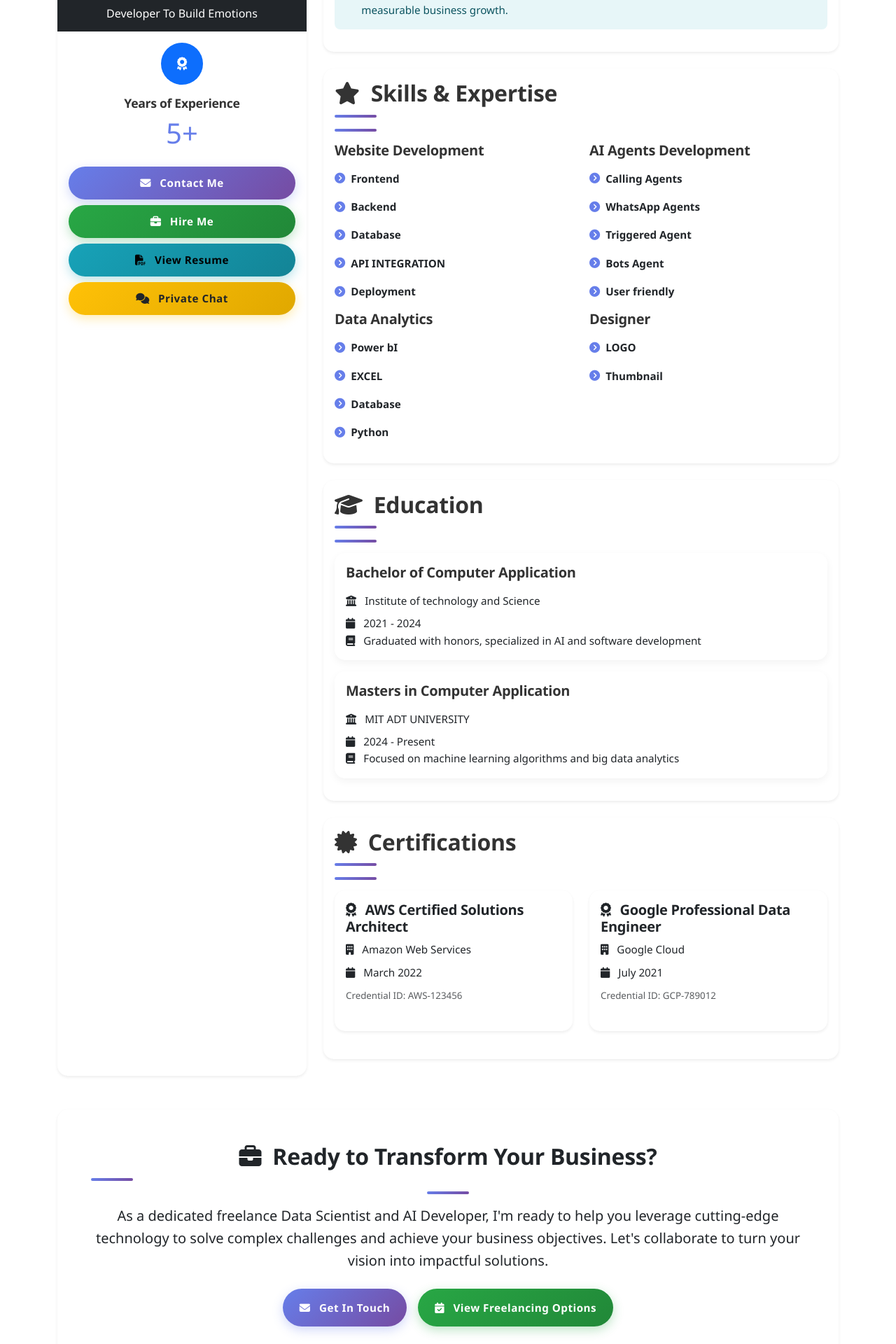
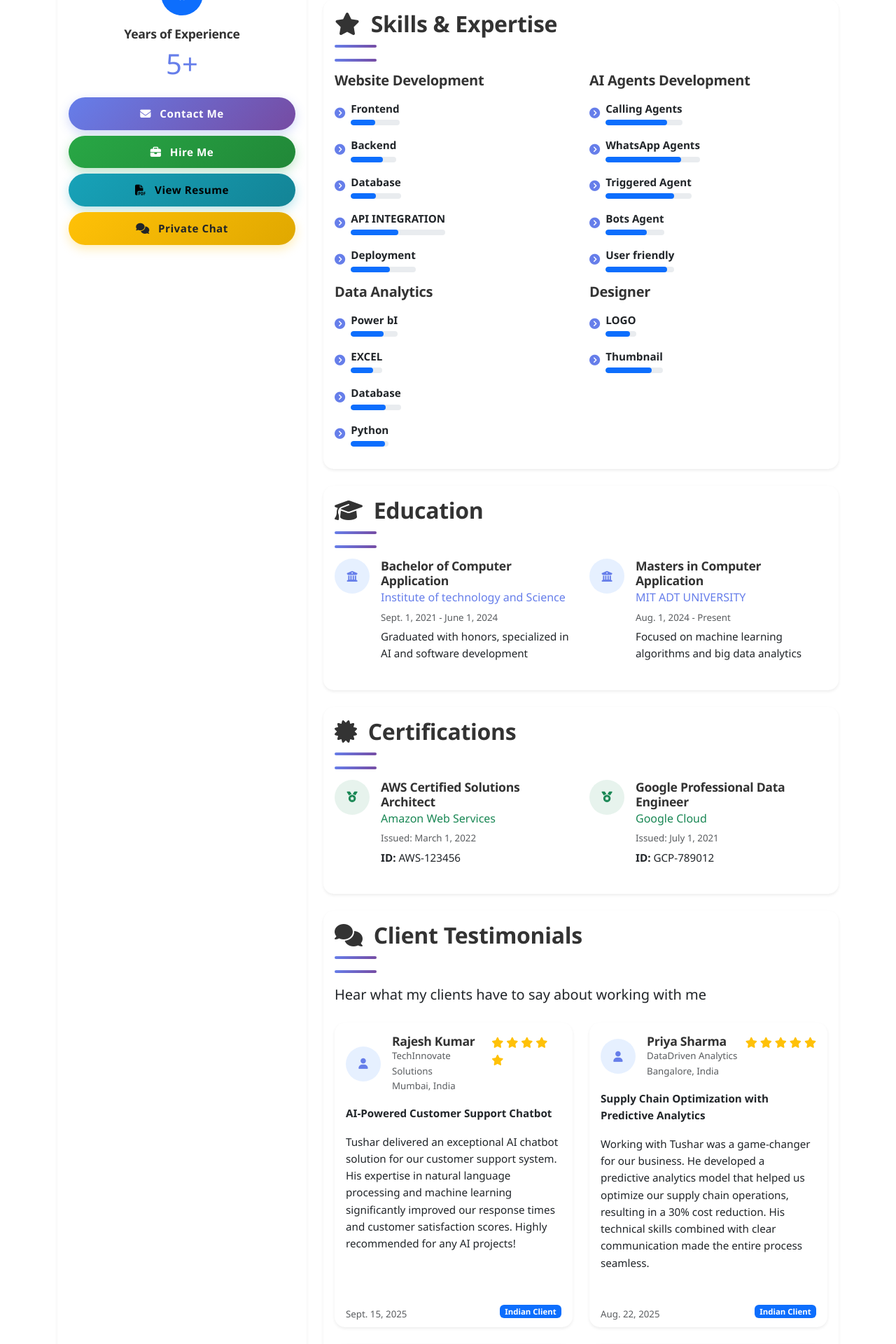
Before and after one commit to Tusharsinghoffical/Website.github.io, a Django app: page /about/ in a window 1280 px wide. Shown: the part 560-2480 px from the top of the page at 70% size. Run offline with Django 5.2, Linux system fonts and the light colour scheme; data comes from the database, SQL or seed files in the repository; both versions use the stored data as it was after the commit.

Commit message:
Add testimonials model and fake feedback from 4 Indian and 1 foreign client

```diff
--- a/about/views.py
+++ b/about/views.py
@@ -1,5 +1,5 @@
 from django.shortcuts import render
-from .models import Profile, SkillCategory, Skill, Education, Certification
+from .models import Profile, SkillCategory, Skill, Education, Certification, Testimonial
 
 def index(request):
     # Get profile from database
@@ -28,59 +28,54 @@ def index(request):
             {'name': 'Tools & Technologies', 'order': 4}
         ]
 
-        for category_data in categories_data:
-            SkillCategory.objects.create(**category_data)  # type: ignore
+        for cat_data in categories_data:
+            SkillCategory.objects.create(**cat_data)  # type: ignore
 
         skill_categories = SkillCategory.objects.all()  # type: ignore
 
-    # Add skills to each category (without direct assignment)
+    # Get skills for each category
     categories_with_skills = []
     for category in skill_categories:
+        skills = Skill.objects.filter(category=category)  # type: ignore
+        # If no skills exist for this category, create default ones
+        if not skills.exists():
+            if category.name == 'Programming Languages':
+                skills_data = [
+                    {'category': category, 'name': 'Python', 'proficiency_level': 95, 'order': 1},
+                    {'category': category, 'name': 'JavaScript', 'proficiency_level': 85, 'order': 2},
+                    {'category': category, 'name': 'SQL', 'proficiency_level': 90, 'order': 3}
+                ]
+            elif category.name == 'Frameworks & Libraries':
+                skills_data = [
+                    {'category': category, 'name': 'Django', 'proficiency_level': 90, 'order': 1},
+                    {'category': category, 'name': 'React', 'proficiency_level': 85, 'order': 2},
+                    {'category': category, 'name': 'TensorFlow', 'proficiency_level': 80, 'order': 3}
+                ]
+            elif category.name == 'Databases':
+                skills_data = [
+                    {'category': category, 'name': 'PostgreSQL', 'proficiency_level': 85, 'order': 1},
+                    {'category': category, 'name': 'MongoDB', 'proficiency_level': 80, 'order': 2},
+                    {'category': category, 'name': 'Redis', 'proficiency_level': 75, 'order': 3}
+                ]
+            else:  # Tools & Technologies
+                skills_data = [
+                    {'category': category, 'name': 'Docker', 'proficiency_level': 80, 'order': 1},
+                    {'category': category, 'name': 'AWS', 'proficiency_level': 75, 'order': 2},
+                    {'category': category, 'name': 'Git', 'proficiency_level': 90, 'order': 3}
+                ]
+
+            for skill_data in skills_data:
+                Skill.objects.create(**skill_data)  # type: ignore
+
+            skills = Skill.objects.filter(category=category)  # type: ignore
+
         category_dict = {
             'id': category.id,
             'name': category.name,
             'order': category.order,
-            'skills': Skill.objects.filter(category=category)  # type: ignore
+            'skills': skills
         }
         categories_with_skills.append(category_dict)
-
-    # If no skills exist, create default ones
-    if not Skill.objects.exists():  # type: ignore
-        skills_data = [
-            # Programming Languages
-            {'category_id': 1, 'name': 'Python', 'proficiency_level': 95, 'order': 1},
-            {'category_id': 1, 'name': 'JavaScript', 'proficiency_level': 85, 'order': 2},
-            {'category_id': 1, 'name': 'SQL', 'proficiency_level': 90, 'order': 3},
-
-            # Frameworks & Libraries
-            {'category_id': 2, 'name': 'Django', 'proficiency_level': 90, 'order': 1},
-            {'category_id': 2, 'name': 'React', 'proficiency_level': 85, 'order': 2},
-            {'category_id': 2, 'name': 'TensorFlow', 'proficiency_level': 80, 'order': 3},
-
-            # Databases
-            {'category_id': 3, 'name': 'PostgreSQL', 'proficiency_level': 85, 'order': 1},
-            {'category_id': 3, 'name': 'MongoDB', 'proficiency_level': 80, 'order': 2},
-            {'category_id': 3, 'name': 'Redis', 'proficiency_level': 75, 'order': 3},
-
-            # Tools & Technologies
-            {'category_id': 4, 'name': 'Docker', 'proficiency_level': 80, 'order': 1},
-            {'category_id': 4, 'name': 'AWS', 'proficiency_level': 75, 'order': 2},
-            {'category_id': 4, 'name': 'Git', 'proficiency_level': 90, 'order': 3}
-        ]
-
-        for skill_data in skills_data:
-            Skill.objects.create(**skill_data)  # type: ignore
-
-        # Refresh categories with skills
-        categories_with_skills = []
-        for category in SkillCategory.objects.all():  # type: ignore
-            category_dict = {
-                'id': category.id,
-                'name': category.name,
-                'order': category.order,
-                'skills': Skill.objects.filter(category=category)  # type: ignore
-            }
-            categories_with_skills.append(category_dict)
 
     # Get education from database
     education = Education.objects.filter(profile=profile)  # type: ignore
@@ -90,23 +85,23 @@ def index(request):
         education_data = [
             {
                 'profile': profile,
-                'degree': 'Master of Science in Data Science',
-                'institution': 'University of Technology',
-                'specialization': 'Machine Learning',
-                'start_date': '2020-09-01',
+                'degree': 'Bachelor of Technology in Computer Science',
+                'institution': 'University Name',
+                'specialization': 'AI and Machine Learning',
+                'start_date': '2018-07-01',
                 'end_date': '2022-06-01',
                 'is_current': False,
-                'description': 'Focused on machine learning algorithms and big data analytics',
+                'description': 'Focused on artificial intelligence, machine learning, and software development',
                 'order': 1
             },
             {
                 'profile': profile,
-                'degree': 'Bachelor of Technology in Computer Science',
-                'institution': 'Institute of Engineering',
-                'specialization': 'Artificial Intelligence',
-                'start_date': '2016-09-01',
-                'end_date': '2020-06-01',
-                'is_current': False,
+                'degree': 'Master of Technology in Data Science',
+                'institution': 'University Name',
+                'specialization': 'Advanced Data Analytics',
+                'start_date': '2022-07-01',
+                'end_date': None,
+                'is_current': True,
                 'description': 'Graduated with honors, specialized in AI and software development',
                 'order': 2
             }
@@ -148,11 +143,92 @@ def index(request):
 
         certifications = Certification.objects.filter(profile=profile)  # type: ignore
 
+    # Get testimonials from database
+    testimonials = Testimonial.objects.filter(profile=profile)  # type: ignore
+
+    # If no testimonials exist, create default ones
+    if not testimonials.exists():
+        testimonials_data = [
+            # Indian clients
+            {
+                'profile': profile,
+                'client_name': 'Rajesh Kumar',
+                'client_company': 'TechInnovate Solutions',
+                'client_location': 'Mumbai, India',
+                'client_type': 'indian',
+                'rating': 5,
+                'testimonial_text': 'Tushar delivered an exceptional AI chatbot solution for our customer support system. His expertise in natural language processing and machine learning significantly improved our response times and customer satisfaction scores. Highly recommended for any AI projects!',
+                'project_name': 'AI-Powered Customer Support Chatbot',
+                'date': '2025-09-15',
+                'order': 1,
+                'is_featured': True
+            },
+            {
+                'profile': profile,
+                'client_name': 'Priya Sharma',
+                'client_company': 'DataDriven Analytics',
+                'client_location': 'Bangalore, India',
+                'client_type': 'indian',
+                'rating': 5,
+                'testimonial_text': 'Working with Tushar was a game-changer for our business. He developed a predictive analytics model that helped us optimize our supply chain operations, resulting in a 30% cost reduction. His technical skills combined with clear communication made the entire process seamless.',
+                'project_name': 'Supply Chain Optimization with Predictive Analytics',
+                'date': '2025-08-22',
+                'order': 2,
+                'is_featured': True
+            },
+            {
+                'profile': profile,
+                'client_name': 'Amit Patel',
+                'client_company': 'HealthTech Innovations',
+                'client_location': 'Delhi, India',
+                'client_type': 'indian',
+                'rating': 4,
+                'testimonial_text': 'Tushar created a comprehensive healthcare dashboard for our telemedicine platform. The real-time analytics and patient monitoring features have been instrumental in improving our service quality. His attention to detail and commitment to deadlines are impressive.',
+                'project_name': 'Telemedicine Analytics Dashboard',
+                'date': '2025-07-30',
+                'order': 3,
+                'is_featured': False
+            },
+            {
+                'profile': profile,
+                'client_name': 'Sneha Gupta',
+                'client_company': 'FinEdge Solutions',
+                'client_location': 'Pune, India',
+                'client_type': 'indian',
+                'rating': 5,
+                'testimonial_text': 'We hired Tushar to develop a fraud detection system for our fintech platform. His machine learning approach was innovative and highly effective, reducing fraudulent transactions by 85%. He provided excellent documentation and training for our team.',
+                'project_name': 'AI-Based Fraud Detection System',
+                'date': '2025-10-05',
+                'order': 4,
+                'is_featured': True
+            },
+            # Foreign client
+            {
+                'profile': profile,
+                'client_name': 'Michael Johnson',
+                'client_company': 'GlobalTech Solutions',
+                'client_location': 'San Francisco, USA',
+                'client_type': 'foreign',
+                'rating': 5,
+                'testimonial_text': 'Tushar\'s expertise in AI agents development transformed our business operations. The automation solutions he built for our data processing pipeline saved us over 200 hours per month. His professionalism and technical depth are outstanding. Will definitely work with him again.',
+                'project_name': 'Enterprise Data Processing Automation',
+                'date': '2025-09-28',
+                'order': 5,
+                'is_featured': True
+            }
+        ]
+
+        for testimonial_data in testimonials_data:
+            Testimonial.objects.create(**testimonial_data)  # type: ignore
+
+        testimonials = Testimonial.objects.filter(profile=profile)  # type: ignore
+
     context = {
         'profile': profile,
         'skill_categories': categories_with_skills,
         'education': education,
         'certifications': certifications,
+        'testimonials': testimonials,
     }
 
     return render(request, 'about/index.html', context)
--- a/templates/about/index.html
+++ b/templates/about/index.html
@@ -1,39 +1,18 @@
-{% extends 'base.html' %} {% load static %} {% block content %}
-<!-- Structured Data for About Page -->
-<script type="application/ld+json">
-{
-  "@context": "https://schema.org",
-  "@type": "Person",
-  "name": "Tushar Singh",
-  "jobTitle": "AI Agents Developer & Data Scientist",
-  "description": "{{ profile.bio }}",
-  "url": "https://codewithmrsingh.tech/about",
-  "image": "{% static 'Profile pictures/Me.jpg' %}",
-  "address": {
-    "@type": "PostalAddress",
-    "addressLocality": "New Delhi",
-    "addressCountry": "India"
-  },
-  "email": "mailto:tusharsinghkumar04@gmail.com",
-  "telephone": "+91-8851619647",
-  "sameAs": [
-    "https://github.com/Tusharsinghoffical",
-    "https://www.linkedin.com/in/tushar-singh-479569248/",
-    "https://www.linkedin.com/in/tusharsingh2011/",
-    "https://www.instagram.com/tusharsinghoffical/",
-    "https://www.instagram.com/tusharsingh.dev/",
-    "https://www.youtube.com/@codewithmrsingh4u"
-  ]
-}
-</script>
+{% extends 'base.html' %}
+{% load static %}
 
-<div class="container mt-5">
+{% block title %}About | Tushar Singh - AI Agents Developer & Data Scientist{% endblock %}
+
+{% block content %}
+<div class="container mt-4">
   <div class="row">
     <div class="col-12">
-      <div class="section-title animate-on-scroll">
-        <h1 class="text-center"><i class="fas fa-user me-2"></i> About Tushar Singh - AI & Data Science Expert</h1>
-        <div class="divider mx-auto"></div>
-      </div>
+      <nav aria-label="breadcrumb">
+        <ol class="breadcrumb">
+          <li class="breadcrumb-item"><a href="{% url 'home' %}">Home</a></li>
+          <li class="breadcrumb-item active" aria-current="page">About</li>
+        </ol>
+      </nav>
     </div>
   </div>
 
@@ -127,6 +106,10 @@
                       <div class="progress mt-1" style="height: 8px;">
                         <div class="progress-bar bg-primary" role="progressbar" style="width: {{ skill.level }}%"></div>
                       </div>
+                      {% else %}
+                      <div class="progress mt-1" style="height: 8px;">
+                        <div class="progress-bar bg-primary" role="progressbar" style="width: {{ skill.proficiency_level }}%"></div>
+                      </div>
                       {% endif %}
                     </div>
                   </div>
@@ -143,47 +126,43 @@
         <div class="card-body">
           <h2><i class="fas fa-graduation-cap me-2"></i> Education</h2>
           <div class="divider"></div>
-          {% for edu in education %}
-          <div class="card border-0 mb-3">
-            <div class="card-body">
-              <h4>{{ edu.degree }}</h4>
-              <p class="mb-2">
-                <i class="fas fa-university me-2"></i> {{ edu.institution }}
-              </p>
-              <p class="mb-0">
-                <i class="fas fa-calendar me-2"></i> {{ edu.start_date|date:"Y" }} - {% if edu.is_current %}Present{% else %}{{ edu.end_date|date:"Y" }}{% endif %}
-              </p>
-              <p class="mb-0">
-                <i class="fas fa-book me-2"></i> {{ edu.description }}
-              </p>
+          <div class="row">
+            {% for edu in education %}
+            <div class="col-md-6 mb-4">
+              <div class="d-flex">
+                <div class="rounded-circle bg-primary bg-opacity-10 text-primary d-flex align-items-center justify-content-center me-3" style="width: 50px; height: 50px; flex-shrink: 0;">
+                  <i class="fas fa-university"></i>
+                </div>
+                <div>
+                  <h5 class="mb-1">{{ edu.degree }}</h5>
+                  <h6 class="text-primary mb-2">{{ edu.institution }}</h6>
+                  <p class="text-muted small mb-1">{{ edu.start_date }} - {% if edu.is_current %}Present{% else %}{{ edu.end_date }}{% endif %}</p>
+                  <p class="mb-0">{{ edu.description }}</p>
+                </div>
+              </div>
             </div>
+            {% endfor %}
           </div>
-          {% endfor %}
         </div>
       </div>
 
-      <div class="card border-0 shadow-sm">
+      <div class="card border-0 shadow-sm mb-4">
         <div class="card-body">
           <h2><i class="fas fa-certificate me-2"></i> Certifications</h2>
           <div class="divider"></div>
           <div class="row">
             {% for cert in certifications %}
             <div class="col-md-6 mb-4">
-              <div class="card h-100 border-0 shadow-sm">
-                <div class="card-body">
-                  <h4 class="card-title">
-                    <i class="fas fa-award me-2"></i> {{ cert.name }}
-                  </h4>
-                  <p class="mb-2">
-                    <i class="fas fa-building me-2"></i> {{ cert.issuing_organization }}
-                  </p>
-                  <p class="mb-0">
-                    <i class="fas fa-calendar me-2"></i> {{ cert.issue_date|date:"F Y" }}
-                  </p>
+              <div class="d-flex">
+                <div class="rounded-circle bg-success bg-opacity-10 text-success d-flex align-items-center justify-content-center me-3" style="width: 50px; height: 50px; flex-shrink: 0;">
+                  <i class="fas fa-medal"></i>
+                </div>
+                <div>
+                  <h5 class="mb-1">{{ cert.name }}</h5>
+                  <h6 class="text-success mb-2">{{ cert.issuing_organization }}</h6>
+                  <p class="text-muted small mb-1">Issued: {{ cert.issue_date }}</p>
                   {% if cert.credential_id %}
-                  <p class="mb-0 mt-2">
-                    <small class="text-muted">Credential ID: {{ cert.credential_id }}</small>
-                  </p>
+                  <p class="mb-0"><strong>ID:</strong> {{ cert.credential_id }}</p>
                   {% endif %}
                 </div>
               </div>
@@ -192,34 +171,58 @@
           </div>
         </div>
       </div>
-    </div>
-  </div>
 
-  <div class="row mt-5">
-    <div class="col-12">
-      <div class="card border-0 shadow-sm animate-on-scroll">
-        <div class="card-body text-center p-5">
-          <h2 class="card-title">
-            <i class="fas fa-briefcase me-2"></i> Ready to Transform Your Business?
-          </h2>
-          <div class="divider mx-auto"></div>
-          <p class="card-text lead mb-4">
-            As a dedicated freelance Data Scientist and AI Developer, I'm ready to help you leverage cutting-edge technology to solve complex challenges and achieve your business objectives. Let's collaborate to turn your vision into impactful solutions.
-          </p>
-          <div class="d-flex flex-wrap justify-content-center gap-3">
-            <a
-              href="{% url 'contact' %}"
-              class="btn btn-primary btn-lg px-4 py-3"
-            >
-              <i class="fas fa-envelope me-2"></i> Get In Touch
-            </a>
-            <a
-              href="{% url 'freelancing' %}"
-              class="btn btn-success btn-lg px-4 py-3"
-            >
-              <i class="fas fa-calendar-check me-2"></i> View Freelancing
-              Options
-            </a>
+      <!-- Testimonials Section -->
+      <div class="card border-0 shadow-sm">
+        <div class="card-body">
+          <h2><i class="fas fa-comments me-2"></i> Client Testimonials</h2>
+          <div class="divider"></div>
+          <p class="lead mb-4">Hear what my clients have to say about working with me</p>
+
+          <div class="row">
+            {% for testimonial in testimonials %}
+            <div class="col-md-6 mb-4">
+              <div class="card border-0 shadow-sm h-100">
+                <div class="card-body">
+                  <div class="d-flex justify-content-between align-items-start mb-3">
+                    <div class="d-flex align-items-center">
+                      <div class="rounded-circle bg-primary bg-opacity-10 text-primary d-flex align-items-center justify-content-center me-3" style="width: 50px; height: 50px; flex-shrink: 0;">
+                        <i class="fas fa-user"></i>
+                      </div>
+                      <div>
+                        <h5 class="mb-0">{{ testimonial.client_name }}</h5>
+                        <p class="text-muted small mb-0">{{ testimonial.client_company }}</p>
+                        <p class="text-muted small mb-0">{{ testimonial.client_location }}</p>
+                      </div>
+                    </div>
+                    <div class="text-warning">
+                      {% for i in "12345"|make_list %}
+                        {% if forloop.counter <= testimonial.rating %}
+                          <i class="fas fa-star"></i>
+                        {% else %}
+                          <i class="far fa-star"></i>
+                        {% endif %}
+                      {% endfor %}
+                    </div>
+                  </div>
+                  <p class="mb-3"><strong>{{ testimonial.project_name }}</strong></p>
+                  <p class="mb-0">{{ testimonial.testimonial_text }}</p>
+                </div>
+                <div class="card-footer bg-transparent border-0">
+                  <small class="text-muted">{{ testimonial.date }}</small>
+                  {% if testimonial.client_type == 'foreign' %}
+                  <span class="badge bg-info float-end">International Client</span>
+                  {% else %}
+                  <span class="badge bg-primary float-end">Indian Client</span>
+                  {% endif %}
+                </div>
+              </div>
+            </div>
+            {% if forloop.counter|divisibleby:2 and not forloop.last %}
+          </div>
+          <div class="row">
+            {% endif %}
+            {% endfor %}
           </div>
         </div>
       </div>
```
Also changed, not shown: about/admin.py (+8 -1 lines), about/models.py (+27 -0 lines), about/migrations/0002_testimonial.py (added), db.sqlite3.
